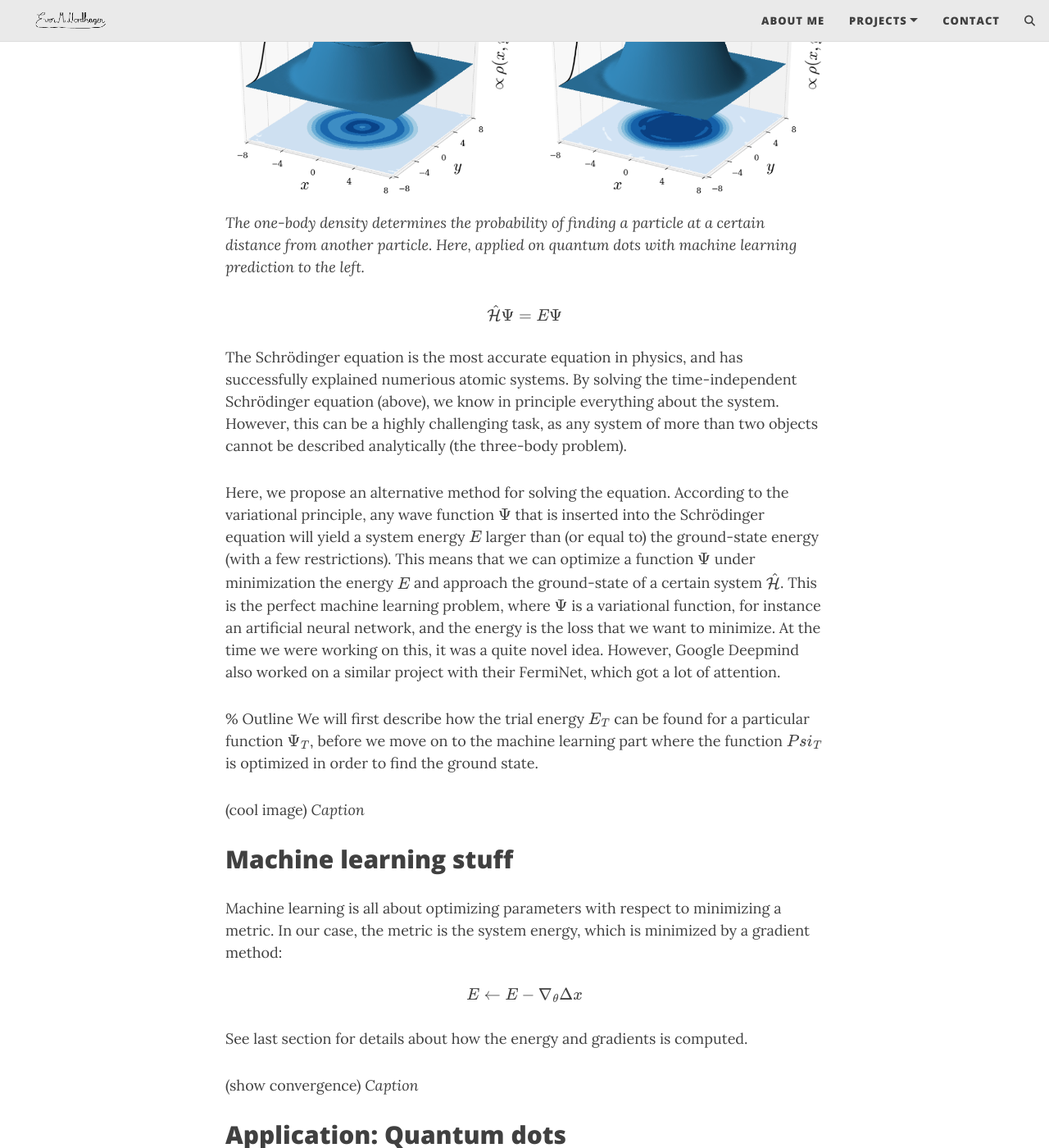
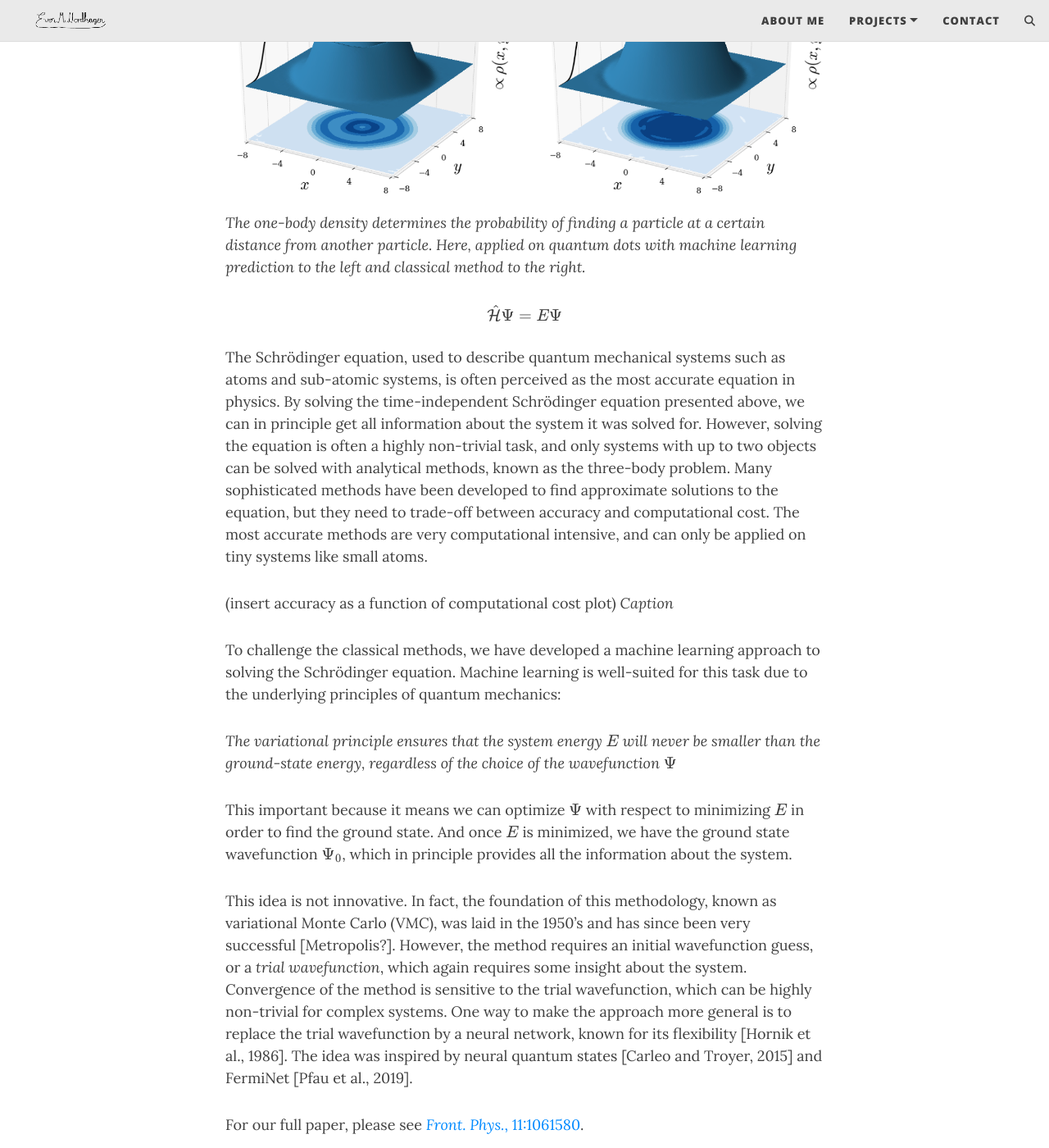
Before and after one commit to evenmn/evenmn.github.io, a Jekyll site: the page built from projects/quantumdots.md, in a window 1280 px wide and 1400 px high, scrolled down 291 px. Shown: the whole window at 82% size. Built offline with Jekyll 4.4.1, drawn with Linux system fonts in a browser that asks for light colours; formulas are drawn with MathJax 3; comment, search, counter and statistics services are not loaded; some of the changed text lies outside the part shown.

Commit message:
Quantum dots project updated
Signed-off-by: evenmn <evenmn@fys.uio.no>

```diff
--- a/projects/quantumdots.md
+++ b/projects/quantumdots.md
@@ -6,25 +6,36 @@ mathjax: true
 ---
 
 ![One-body](/assets/img/quantum_dots/onebody.png)
-*The one-body density determines the probability of finding a particle at a certain distance from another particle. Here, applied on quantum dots with machine learning prediction to the left.*
+*The one-body density determines the probability of finding a particle at a certain distance from another particle. Here, applied on quantum dots with machine learning prediction to the left and classical method to the right.*
 
 $$\hat{\mathcal{H}}\Psi=E\Psi$$
 
-The Schrödinger equation is the most accurate equation in physics, and has successfully explained numerious atomic systems. By solving the time-independent Schrödinger equation (above), we know in principle everything about the system. However, this can be a highly challenging task, as any system of more than two objects cannot be described analytically (the three-body problem).
+The Schrödinger equation, used to describe quantum mechanical systems such as atoms and sub-atomic systems, is often perceived as the most accurate equation in physics. By solving the time-independent Schrödinger equation presented above, we can in principle get all information about the system it was solved for. However, solving the equation is often a highly non-trivial task, and only systems with up to two objects can be solved with analytical methods, known as the three-body problem. Many sophisticated methods have been developed to find approximate solutions to the equation, but they need to trade-off between accuracy and computational cost. The most accurate methods are very computational intensive, and can only be applied on tiny systems like small atoms.
 
-Here, we propose an alternative method for solving the equation. According to the variational principle, any wave function $$\Psi$$ that is inserted into the Schrödinger equation will yield a system energy $$E$$ larger than (or equal to) the ground-state energy (with a few restrictions). This means that we can optimize a function $$\Psi$$ under minimization the energy $$E$$ and approach the ground-state of a certain system $$\hat{\mathcal{H}}$$. This is the perfect machine learning problem, where $$\Psi$$ is a variational function, for instance an artificial neural network, and the energy is the loss that we want to minimize. At the time we were working on this, it was a quite novel idea. However, Google Deepmind also worked on a similar project with their FermiNet, which got a lot of attention.
+(insert accuracy as a function of computational cost plot)
+*Caption*
 
-% Outline
-We will first describe how the trial energy $$E_T$$ can be found for a particular function $$\Psi_T$$, before we move on to the machine learning part where the function $$Psi_T$$ is optimized in order to find the ground state.
+To challenge the classical methods, we have developed a machine learning approach to solving the Schrödinger equation. Machine learning is well-suited for this task due to the underlying principles of quantum mechanics:
+
+*The variational principle ensures that the system energy $$E$$ will never be smaller than the ground-state energy, regardless of the choice of the wavefunction $$\Psi$$*
+
+This important because it means we can optimize $$\Psi$$ with respect to minimizing $$E$$ in order to find the ground state. And once $$E$$ is minimized, we have the ground state wavefunction $$\Psi_0$$, which in principle provides all the information about the system.
+
+This idea is not innovative. In fact, the foundation of this methodology, known as variational Monte Carlo (VMC), was laid in the 1950's and has since been very successful [Metropolis?]. However, the method requires an initial wavefunction guess, or a *trial wavefunction*, which again requires some insight about the system. Convergence of the method is sensitive to the trial wavefunction, which can be highly non-trivial for complex systems. One way to make the approach more general is to replace the trial wavefunction by a neural network, known for its flexibility [Hornik et al., 1986]. The idea was inspired by neural quantum states [Carleo and Troyer, 2015] and FermiNet [Pfau et al., 2019].
+
+For our full paper, please see [*Front. Phys.*, 11:1061580](https://www.frontiersin.org/articles/10.3389/fphy.2023.1061580).
+
+## Machine learning terminology
+In machine learning terminology, the trial wavefunction, $$\Psi_T$$, is our *model*. It is represented by a neural network, which contains all the variational parameters that are optimized during training. The associated energy, known as the *trial energy*, $$E$$, will be treated as our *loss function* and is lower bounded by the ground state energy. I have written a [blog post](https://evennordhagen.com/2025-05-04-ai-reflections/) about machine learning, components and terminology.
 
 (cool image)
 *Caption*
 
-## Machine learning stuff
-Machine learning is all about optimizing parameters with respect to minimizing a metric. In our case, the metric is the system energy, which is minimized by a gradient method:
+## Methodology
+Machine learning is all about optimizing parameters with respect to minimizing a metric, such as the energy. This is typically done with a gradient method:
 
 $$
-E\leftarrow E-\nabla_{\theta}\Delta x
+E_{\theta}\leftarrow E_{\theta}-\nabla_{\theta}\Delta x
 $$
 
 See last section for details about how the energy and gradients is computed.
@@ -36,6 +47,7 @@ See last section for details about how the energy and gradients is computed.
 This method is general, and can in principle be applied to any quantum mechanical system, such as atoms and molecules. However, the system size is limited by the computational cost of the system energy and gradients, and we are in practice restricted to small systems of a few atoms. As a proof of concept, we apply the methodology to quantum dots, which have natural and cheap to calculate basis functions in the Hermite polynomials. Also, the quantum dots have significant applications in the field of technology.
 
 (show quantum dots)
+*Caption*
 
 ## Some math*
 I will try to keep this post easy to read without too many details, but some math is needed to explain how this method works. However, if you are not familiar with quantum mechanics, feel free to skip this section.
```
